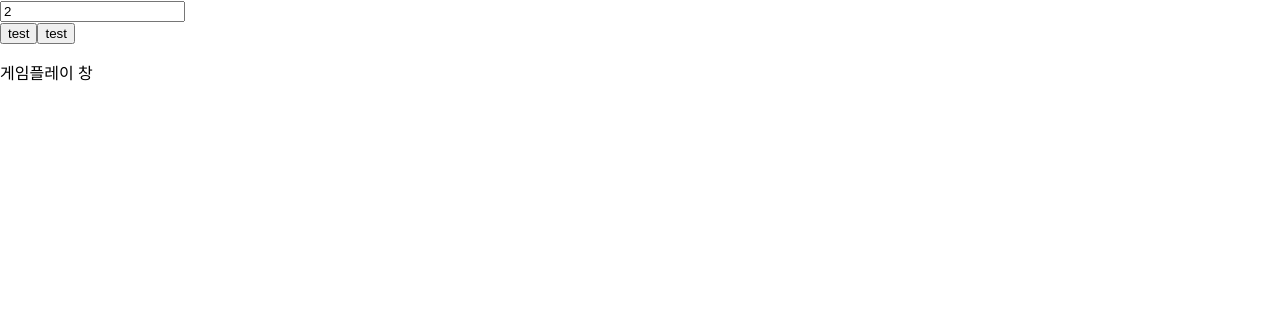
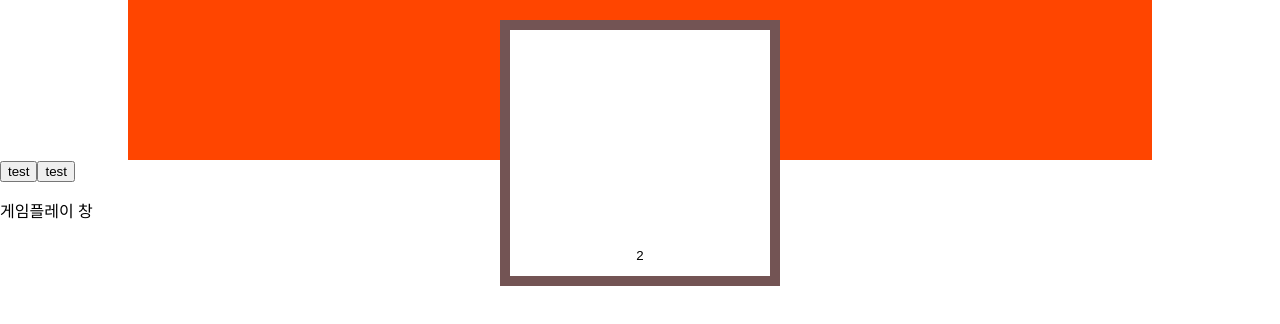
Before and after one commit to coldean/React, a React (Create React App) app in the folder personal-test-1/: page /laddergame in a window 1280 px wide. Shown: the top 324 px of the page. Built offline with nearby package versions, Linux system fonts and the light colour scheme.

Commit message:
laddergamecount scss start

```diff
--- a/personal-test-1/src/components/LadderGameCount.js
+++ b/personal-test-1/src/components/LadderGameCount.js
@@ -1,4 +1,5 @@
 import { useState, useCallback } from "react";
+import "./LadderGameCount.scss";
 
 const LadderGameCount = ({ editCount }) => {
   const [value, setValue] = useState(2);
@@ -21,8 +22,13 @@ const LadderGameCount = ({ editCount }) => {
   );
 
   return (
-    <form onSubmit={onSubmit}>
-      <input placeholder="갯수 입력" value={value} onChange={onChange} />
+    <form className="Form" onSubmit={onSubmit}>
+      <input
+        className="Input"
+        placeholder="갯수 입력"
+        value={value}
+        onChange={onChange}
+      />
     </form>
   );
 };
--- /dev/null
+++ b/personal-test-1/src/components/LadderGameCount.scss
@@ -0,0 +1,20 @@
+.Form {
+  width: 80vw;
+  height: 20vh;
+  background-color: orangered;
+  margin-left: auto;
+  margin-right: auto;
+  text-align: center;
+}
+
+.Input {
+  width: 20vw;
+  height: 5vh;
+  margin: auto;
+  margin-top: 2%;
+  padding-top: 20%;
+  border-style: solid;
+  border-width: 10px;
+  border-color: rgb(115, 84, 84);
+  text-align: center;
+}
```
